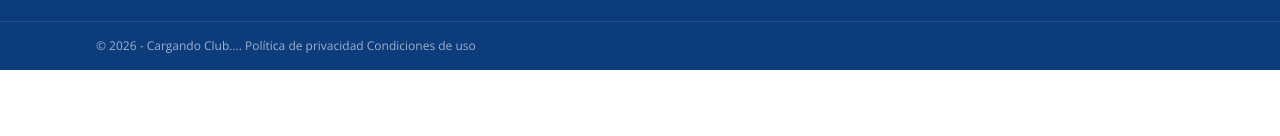
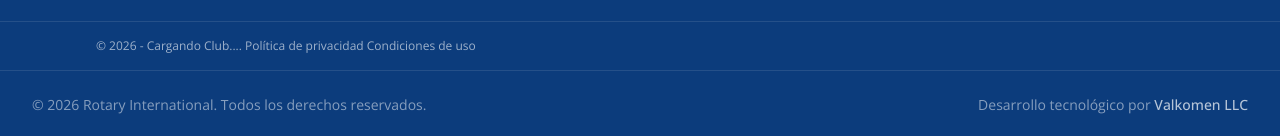
Before and after one commit to valkomen-llc/rotary-clubs-app, a React (Vite) app: page /contacto in a window 1280 px wide. Shown: the part 5119-5255 px from the top of the page. Before the commit the page ends 5189 px from the top, so only its background shows below. Built offline with nearby package versions, Linux system fonts and the light colour scheme; no server answers.

Commit message:
ui: add copyright bar with Rotary rights + Valkomen LLC credit

```diff
--- a/src/sections/Footer.tsx
+++ b/src/sections/Footer.tsx
@@ -130,6 +130,26 @@ const Footer = () => {
           </div>
         </div>
       </div>
+
+      {/* Copyright */}
+      <div className="border-t border-white/10">
+        <div className="max-w-7xl mx-auto px-4 sm:px-6 lg:px-8 py-6">
+          <div className="flex flex-col md:flex-row items-center justify-between gap-2 text-white/50 text-sm">
+            <p>© {new Date().getFullYear()} Rotary International. Todos los derechos reservados.</p>
+            <p>
+              Desarrollo tecnológico por{' '}
+              <a
+                href="https://valkomen.co"
+                target="_blank"
+                rel="noopener noreferrer"
+                className="text-white/70 hover:text-white transition-colors font-medium"
+              >
+                Valkomen LLC
+              </a>
+            </p>
+          </div>
+        </div>
+      </div>
     </footer>
   );
 };
```
